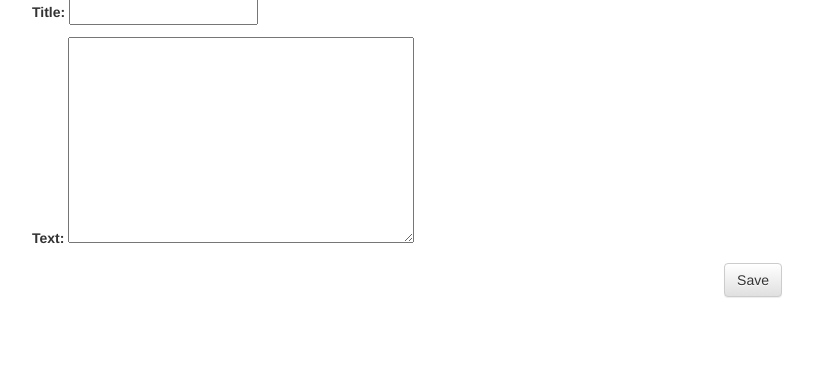
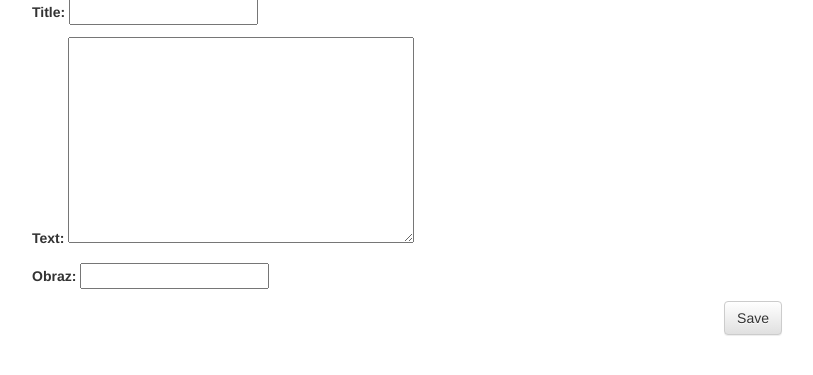
Before and after one commit to dsalamonowska/my-first-blog, a Django app: page /post/new/ in a window 1280 px wide. Shown: the part 214-589 px from the top of the page, without its empty margins (38-851 px from the left). Run offline with Django 3.2, Linux system fonts and the light colour scheme; some libraries are stand-ins or nearby versions.

Commit message:
Dodano obrazek albo i nie

```diff
--- a/blog/forms.py
+++ b/blog/forms.py
@@ -6,4 +6,4 @@ class PostForm(forms.ModelForm):
 
     class Meta:
         model = Post
-        fields = ('title', 'text',)
+        fields = ('title', 'text', 'obraz')
--- a/blog/models.py
+++ b/blog/models.py
@@ -6,6 +6,7 @@ class Post(models.Model):
     author = models.ForeignKey('auth.User')
     title = models.CharField(max_length=200)
     text = models.TextField()
+    obraz = models.CharField(max_length=500)
     created_date = models.DateTimeField(
             default=timezone.now)
     published_date = models.DateTimeField(
--- a/blog/templates/blog/post_list.html
+++ b/blog/templates/blog/post_list.html
@@ -7,6 +7,8 @@
             </div>
             <h1><a href="{% url 'post_detail' pk=post.pk %}">{{ post.title }}</a></h1>
             <p>{{ post.text|linebreaks }}</p>
+            <h1><a href="{% url 'post_detail' pk=post.pk %}">{{ post.title }}</a></h1>
+            <div><img src="http://www.goeuro.es/blog/wp-content/uploads/2015/05/GoEuro-que-ver-en-sevilla.jpg"/>
         </div>
     {% endfor %}
 {% endblock content %}
```
